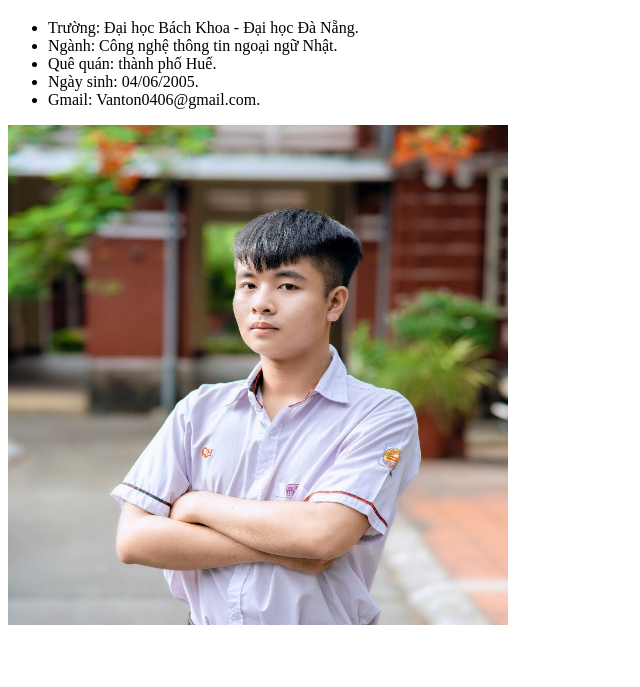
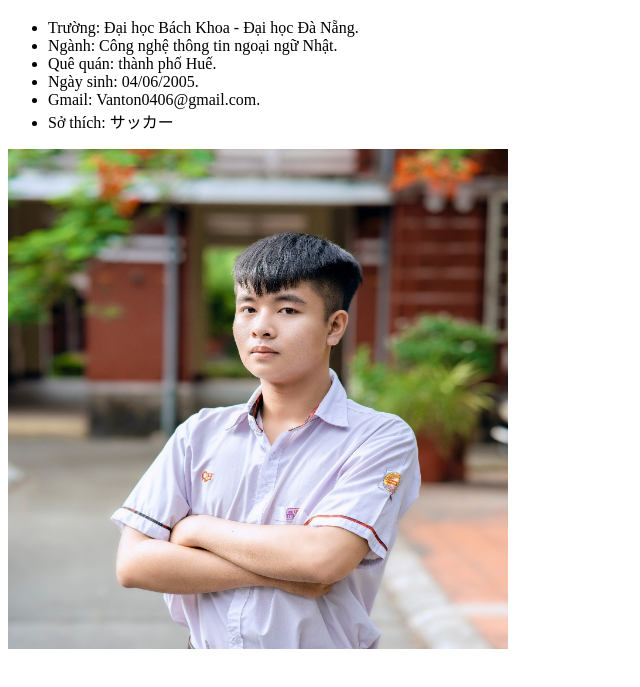
Before and after one commit to tonthatvan10/MarkinQIT---SGroup, a plain HTML site: page a.html in a window 1280 px wide. Shown: the part 61-748 px from the top of the page, without its empty margins (0-640 px from the left). Drawn offline with Linux system fonts and the light colour scheme.

Commit message:
Update a.html

```diff
--- a/a.html
+++ b/a.html
@@ -34,6 +34,7 @@
         <li>Quê quán: thành phố Huế.</li>
         <li>Ngày sinh: 04/06/2005.</li>
         <li>Gmail: Vanton0406@gmail.com.</li>
+        <li>Sở thích: サッカー</li>
     </ul>
     <img src="./1222.jpg" alt="" width="500" height="500">
 
```
